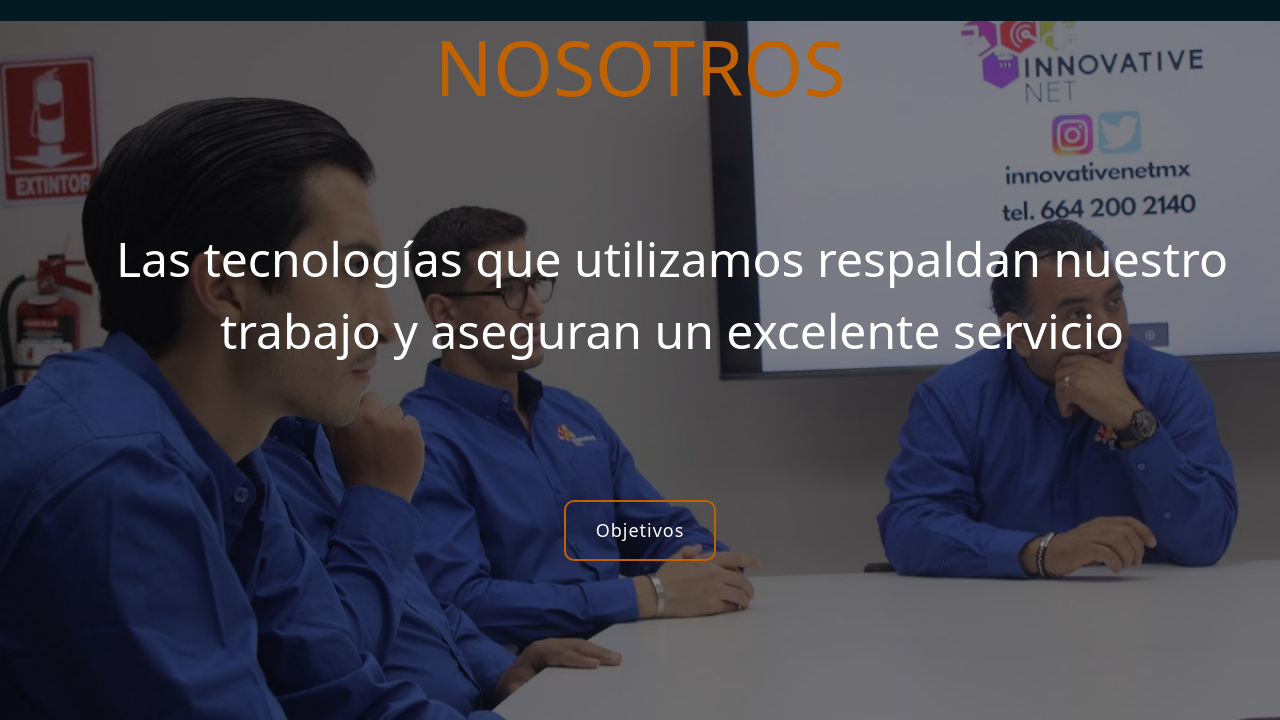
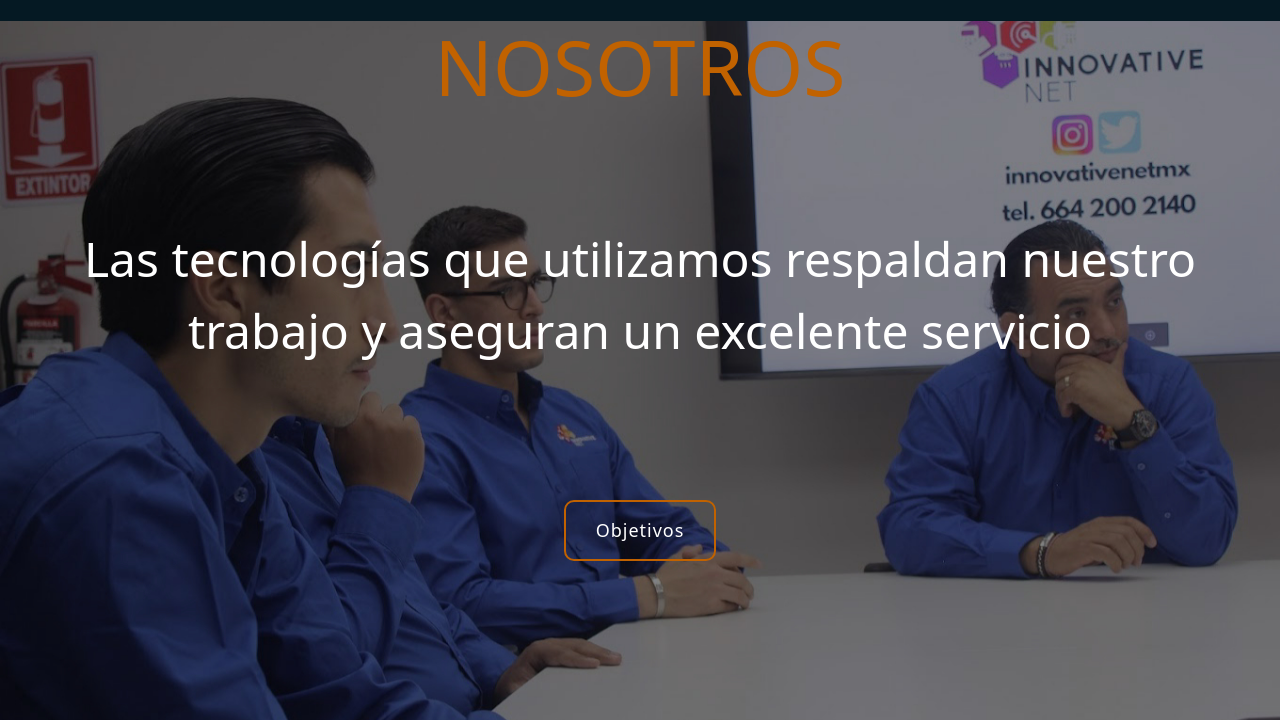
Before and after one commit to Innovative-net-mx/innovative-Webpage, a Django app: page / in a window 1280 px wide. Shown: the part 2533-3253 px from the top of the page. Run offline with Django 3.2, Linux system fonts and the light colour scheme; some libraries are stand-ins or nearby versions.

Commit message:
nosotros-texto-centrado

```diff
--- a/homepage/static/css/estilo.css
+++ b/homepage/static/css/estilo.css
@@ -303,6 +303,7 @@
      font-size: 300%;
      text-align: center;
      padding: 30px;
+     margin-left: auto;
  }
 
  .hnos {
--- a/homepage/templates/homepage/home_ruben.html
+++ b/homepage/templates/homepage/home_ruben.html
@@ -131,9 +131,9 @@
 
   <h1 class="hnos">NOSOTROS</h1>
 <br><br><br>
-
   <p class="pnos">Las tecnologías que utilizamos respaldan nuestro trabajo y
     aseguran un excelente servicio</p>
+
   <center>
 <br><br><br>
 
```
